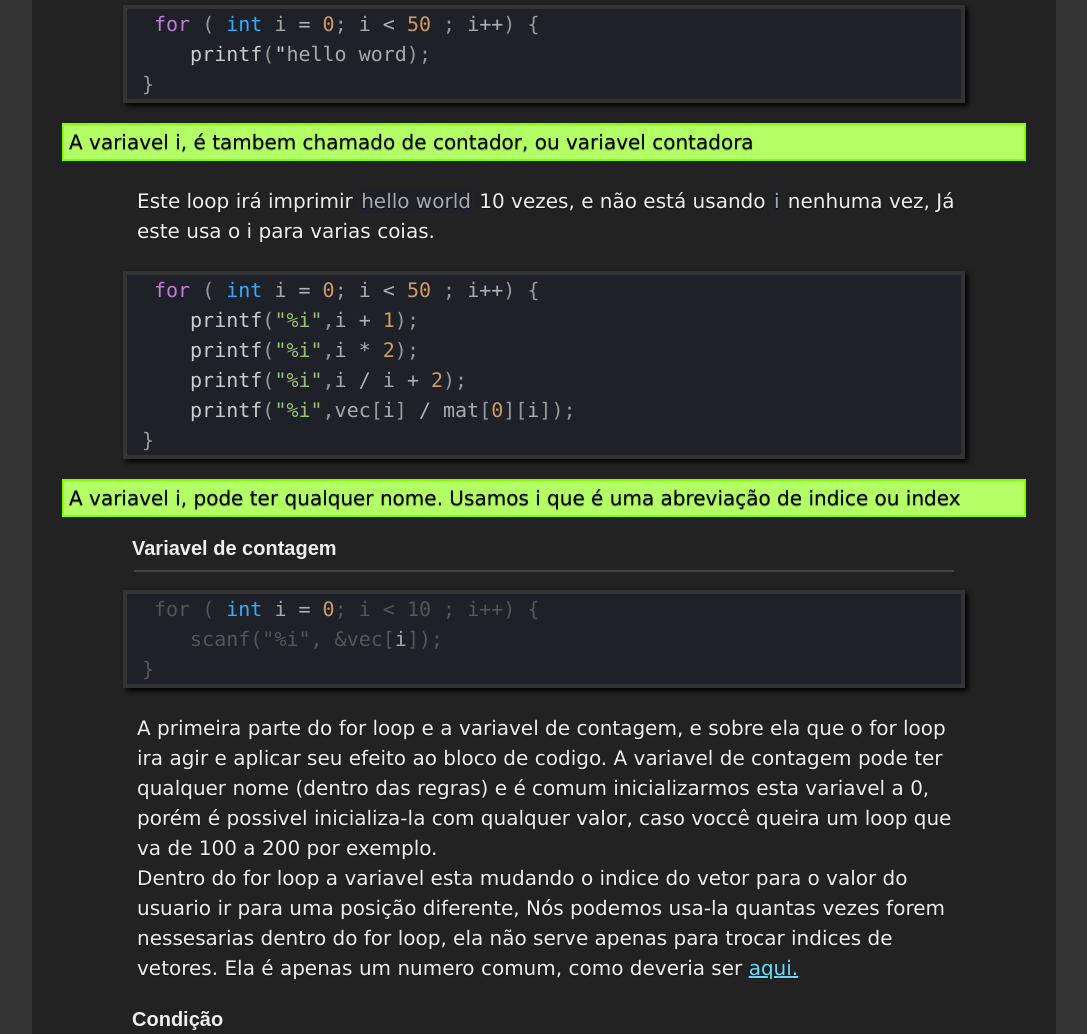
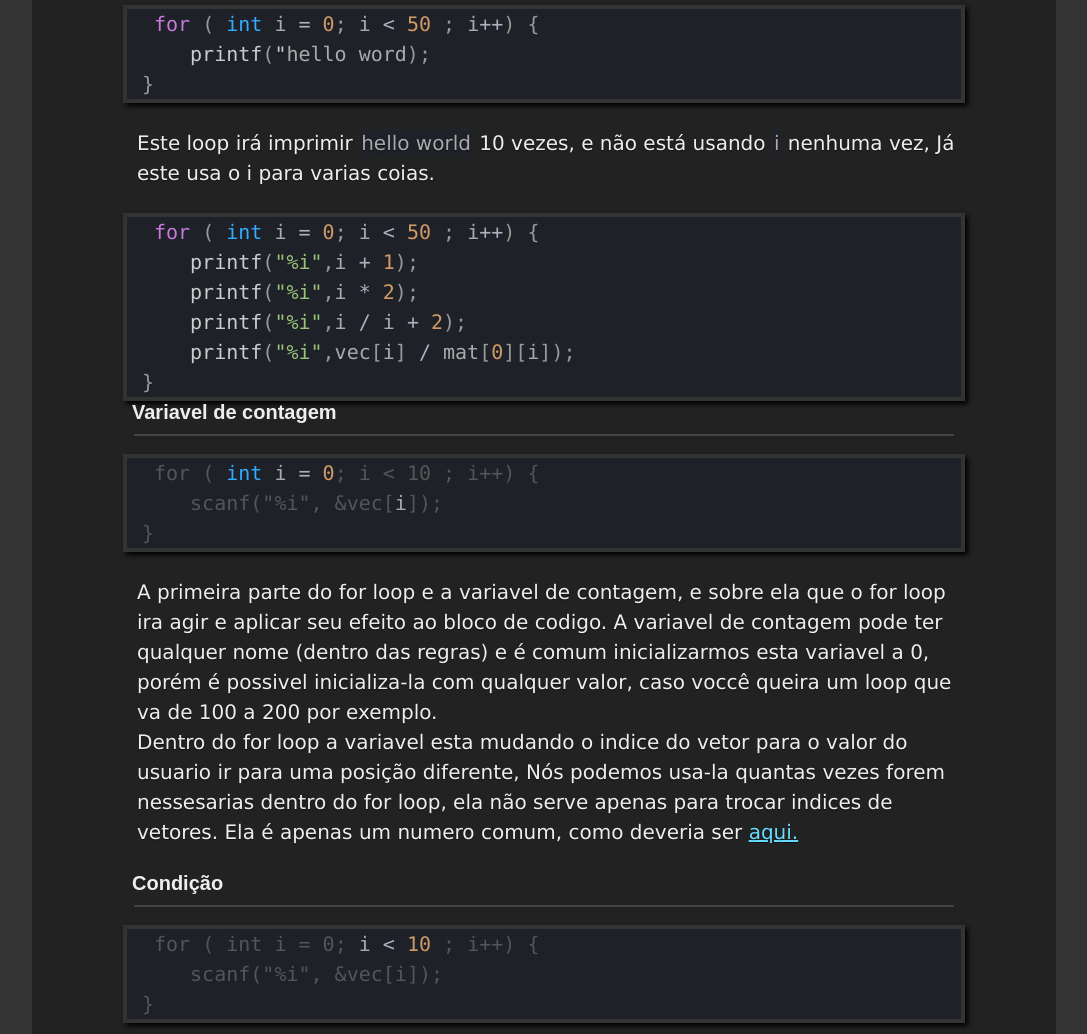
Before and after one commit to mendes5/mendes5.github.io, a plain HTML site: page me/misc/forLoop.html in a window 1280 px wide. Shown: the part 1720-2754 px from the top of the page, without its empty margins (96-1183 px from the left). Drawn offline with Linux system fonts and the light colour scheme.

Commit message:
fixes in forLoop.html

```diff
--- a/me/misc/forLoop.html
+++ b/me/misc/forLoop.html
@@ -67,7 +67,6 @@ printf("Digite 10 Numeros:\n");
             <pre><code class="language-js" ><xmp> for ( int i = 0; i < 50 ; i++) {
     printf("hello word);
 }</xmp></code></pre>
-            <p class="citation green">A variavel i, é tambem chamado de contador, ou variavel contadora</p>
 
             <p class="text">Este loop irá imprimir <i class="hiBlue noDec">hello world</i> 10 vezes, e não está usando <i class="hiBlue noDec">i</i>                nenhuma vez, Já este usa o i para varias coias.</p>
             <pre><code class="language-js" ><xmp> for ( int i = 0; i < 50 ; i++) {
@@ -76,7 +75,6 @@ printf("Digite 10 Numeros:\n");
     printf("%i",i / i + 2);
     printf("%i",vec[i] / mat[0][i]);
 }</xmp></code></pre>
-            <p class="citation green">A variavel i, pode ter qualquer nome. Usamos i que é uma abreviação de indice ou index</p>
             <h1 class="subtitle">Variavel de contagem</h1>
             <div class="smallLine"></div><br>
             <style>
@@ -194,8 +192,8 @@ for(int i = 0; i <= 1000; i*=4 ){
 }
 for(int i = 0; i <= 1000; i % 2 == 0 ? i+=6 : i+=3 ){
     /*Um loop que toda vez checa se i é par
-    se for ira somar + 6 a i
-    se não ira somar + 3 a i
+    *se for ira somar + 6 a i
+    *se não ira somar + 3 a i*/
     printf("%i", i);
 }</xmp></code></pre>
             <p class="text">Esse ultimo foi um tanto quanto estranho. Isso porque nas areas de comparação e incremento podemos colocar qualquer
```
